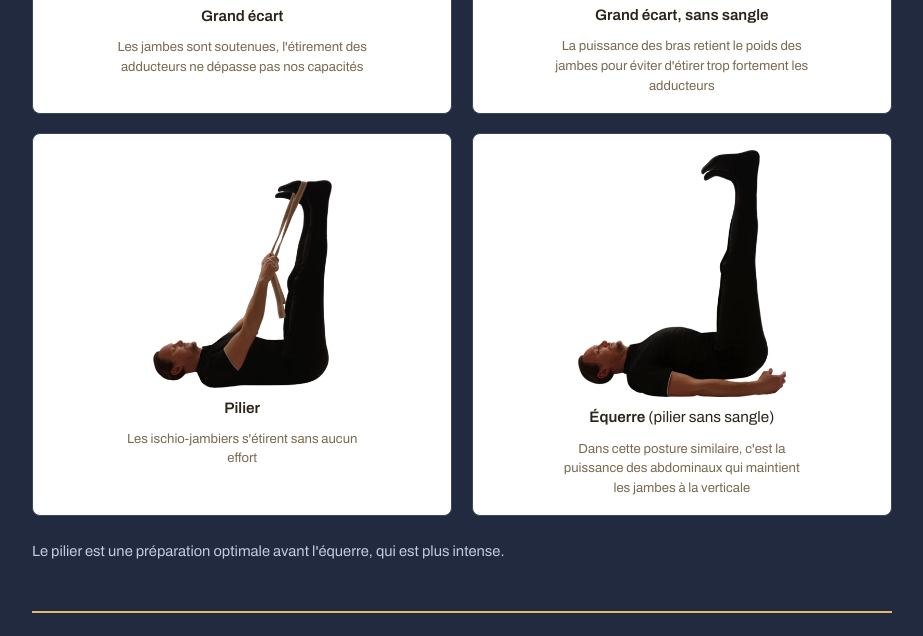
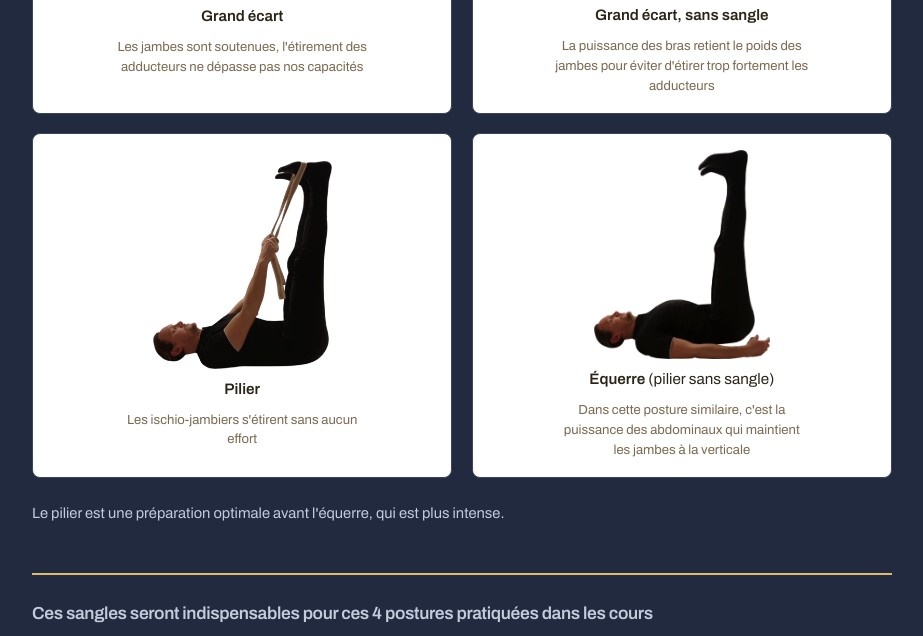
Before and after one commit to cedric-tur/before-site, a plain HTML site: page sangles/index.html in a window 1280 px wide. Shown: the part 1389-2025 px from the top of the page, without its empty margins (178-1101 px from the left). Drawn offline with Linux system fonts and the light colour scheme.

Commit message:
Reduit l'Equerre pour qu'elle s'accorde au Pilier
Le coefficient d'affichage devient --k, surchargeable image par
image : la proportion naturelle suffit quand les decoupes viennent
du meme tirage, pas quand elles viennent de tirages differents.
L'Equerre passe a 0.44 au lieu de 0.52.

Co-Authored-By: Claude Opus 5 <noreply@anthropic.com>

```diff
--- a/sangles/index.html
+++ b/sangles/index.html
@@ -50,7 +50,10 @@
      fois un coefficient commun. C'est ce qui garde le personnage a la meme
      taille d'une image a l'autre, puisque les decoupes partagent l'echelle
      du tirage. --l porte la largeur d'origine de chaque image. */
-  .pose img { display: block; height: auto; width: calc(var(--l) * 0.52px); max-width: 100%; }
+  /* --l : largeur d'origine de l'image. --k : coefficient d'affichage, 0.52
+     par defaut, surchargeable sur une image dont l'echelle du tirage differe. */
+  .pose img { display: block; height: auto; max-width: 100%;
+    width: calc(var(--l) * var(--k, 0.52) * 1px); }
 
   .paires { display: grid; gap: 1.2rem; margin: 0 0 1.4rem; }
   @media (min-width: 720px) { .paires { grid-template-columns: repeat(2, 1fr); } }
@@ -76,7 +79,7 @@
   .quatre { display: grid; gap: 1rem; margin: 0 0 2.6rem; }
   @media (min-width: 560px) { .quatre { grid-template-columns: repeat(2, 1fr); } }
   @media (min-width: 980px) { .quatre { grid-template-columns: repeat(5, 1fr); } }
-  .quatre .pose img { width: calc(var(--l) * 0.30px); }
+  .quatre .pose img { --k: 0.30; }
   .quatre .pose { padding: .7rem .6rem .8rem; }
 
   /* L'achat vient en dernier, une fois l'explication faite. */
@@ -158,7 +161,7 @@
         <p class="pose__dit">Les ischio-jambiers s'étirent sans aucun effort</p>
       </div>
       <div class="pose">
-        <img src="/photo-posture/equerre-allongee.webp" alt="La posture Équerre allongée" width="399" height="476" style="--l:399" loading="lazy">
+        <img src="/photo-posture/equerre-allongee.webp" alt="La posture Équerre allongée" width="399" height="476" style="--l:399;--k:.44" loading="lazy">
         <p class="pose__nom">Équerre <span style="font-weight:400">(pilier sans sangle)</span></p>
         <p class="pose__dit">Dans cette posture similaire, c'est la puissance des abdominaux qui maintient les jambes à la verticale</p>
       </div>
```
